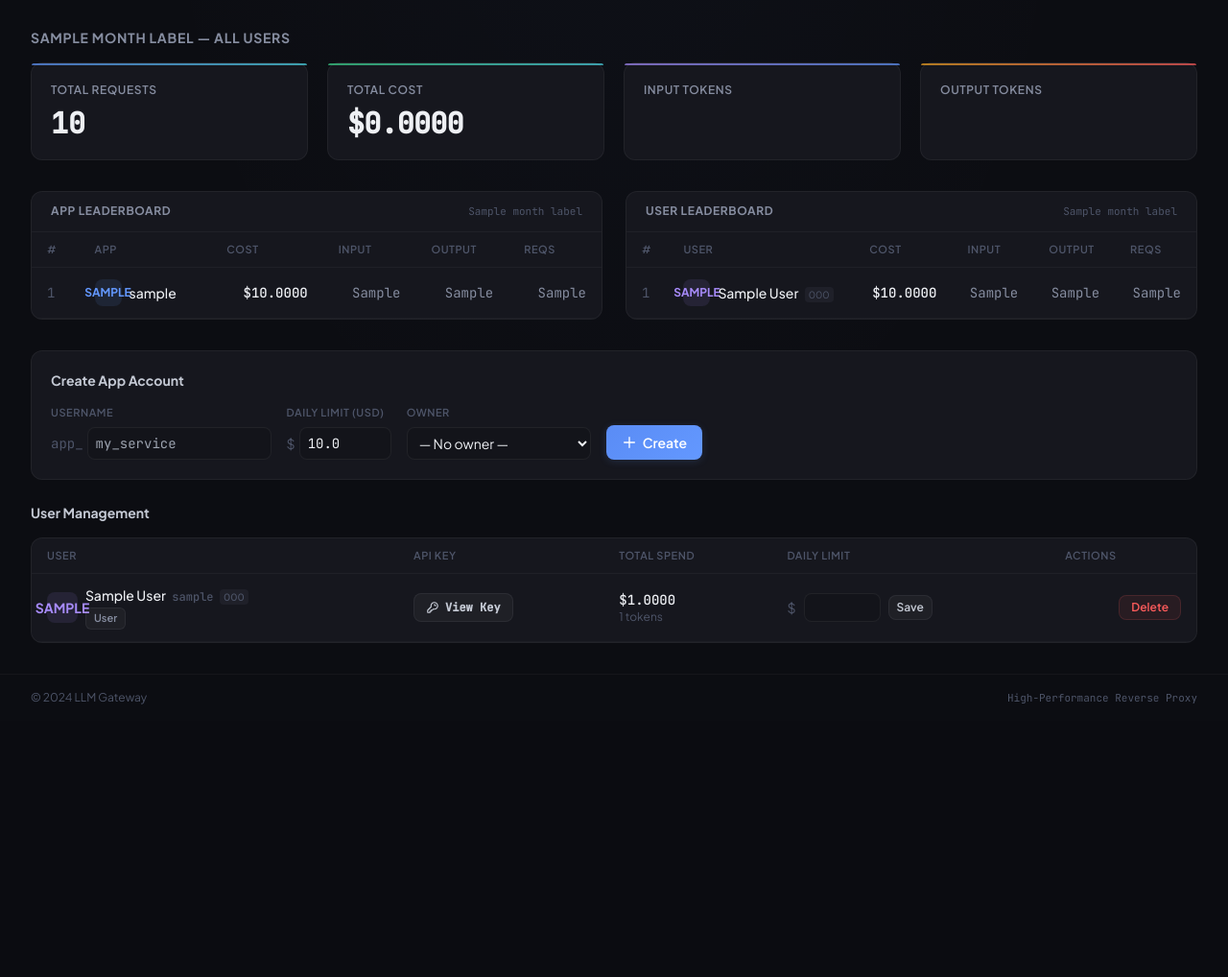
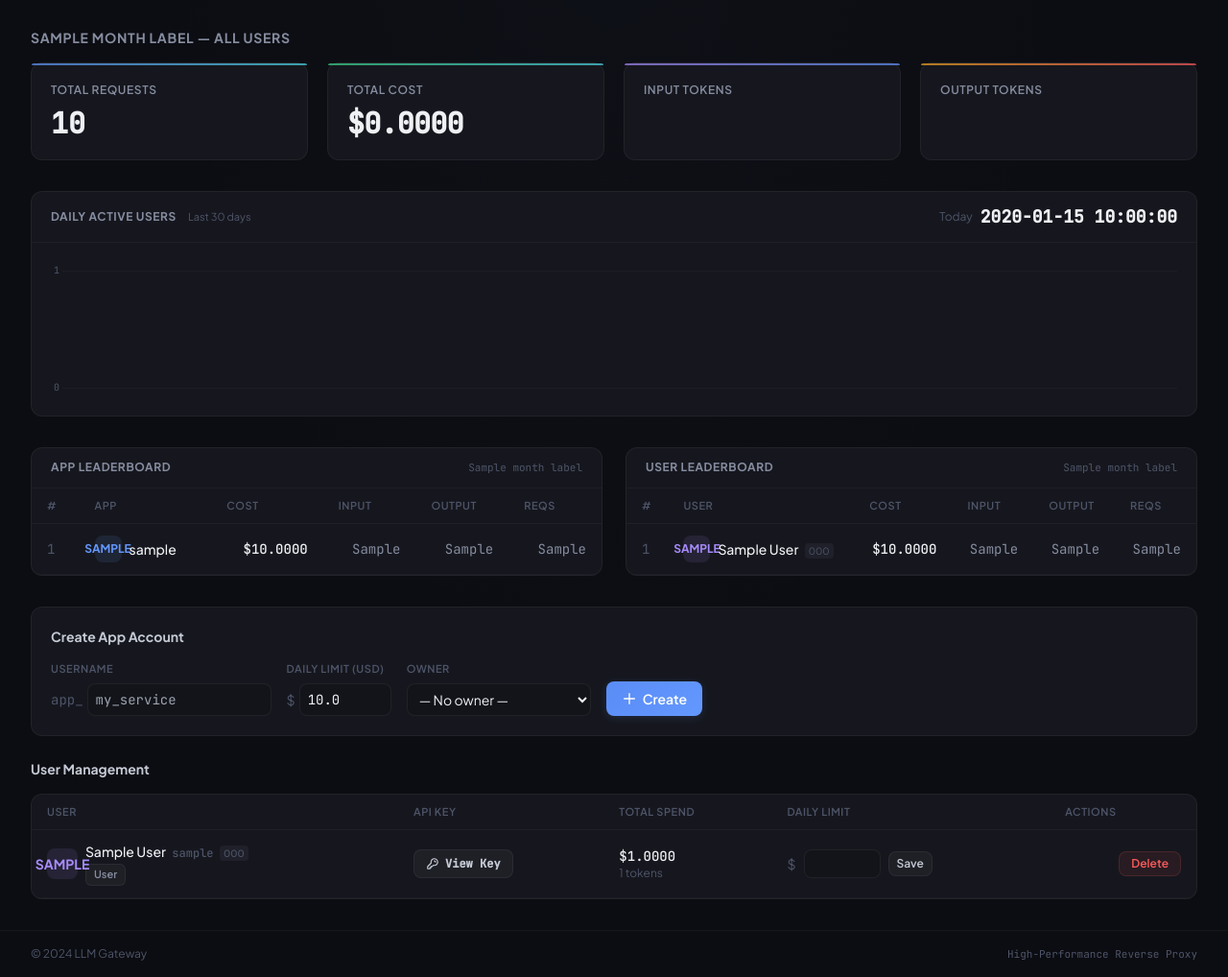
Before and after one commit to bwinken/llm-gateway, a Python web app: template app/templates/admin.html in a window 1280 px wide. Shown: the part 147-1165 px from the top of the page at 96% size. Before the commit the page ends 881 px from the top, so only its background shows below. Run offline with Jinja, Linux system fonts and the light colour scheme; the template is opened without the code that fills it: most values are stand-ins (such as "Sample title", 1, 10 or a date in 2020); some libraries are stand-ins or nearby versions.

Commit message:
Add DAU stats, configurable JWT issuer, and created_at index
- Add DAU trend chart (30-day bar chart) to admin dashboard
- Add get_dau_trends() stats function with COUNT(DISTINCT user_id) per day
- Add created_at index on usage_logs for efficient DAU queries
- Make JWT issuer configurable via AUTH_BASE_URL env var (was hardcoded)
- Update .env.example and deploy/setup.sh with AUTH_BASE_URL

Co-Authored-By: Claude Opus 4.6 <noreply@anthropic.com>

```diff
--- a/app/core/auth.py
+++ b/app/core/auth.py
@@ -17,7 +17,7 @@ import jwt
 from fastapi import HTTPException, Request
 from sqlmodel import Session, select
 
-from app.core.config import AUTH_CENTER_APP_ID, AUTH_CENTER_PUBLIC_KEY_PATH
+from app.core.config import AUTH_BASE_URL, AUTH_CENTER_APP_ID, AUTH_CENTER_PUBLIC_KEY_PATH
 from app.core.logger import logger
 from app.models.schema import User
 
@@ -37,7 +37,7 @@ def _decode_jwt(token: str) -> dict | None:
             _load_public_key(),
             algorithms=[_ALGORITHM],
             audience=AUTH_CENTER_APP_ID,
-            issuer="auth-center",
+            issuer=AUTH_BASE_URL,
             leeway=5,
         )
     except jwt.ExpiredSignatureError:
--- a/app/core/config.py
+++ b/app/core/config.py
@@ -30,6 +30,7 @@ DATABASE_URL: str = os.getenv("DATABASE_URL", "postgresql://llm_gateway:password
 # AuthCenter JWT validation (oauth2-proxy handles login flow)
 AUTH_CENTER_APP_ID: str = os.getenv("AUTH_CENTER_APP_ID", "llm_gateway")
 AUTH_CENTER_PUBLIC_KEY_PATH: str = os.getenv("AUTH_CENTER_PUBLIC_KEY_PATH", "./keys/public.pem")
+AUTH_BASE_URL: str = os.getenv("AUTH_BASE_URL", "auth-center")
 
 
 def _load_toml() -> dict[str, Any]:
--- a/app/models/schema.py
+++ b/app/models/schema.py
@@ -34,6 +34,7 @@ class UsageLog(SQLModel, table=True):
     __tablename__ = "usage_logs"
     __table_args__ = (
         Index("ix_usage_user_created", "user_id", "created_at"),
+        Index("ix_usage_created_at", "created_at"),
     )
 
     id: int | None = Field(default=None, primary_key=True)
--- a/app/templates/admin.html
+++ b/app/templates/admin.html
@@ -47,8 +47,27 @@
     </div>
 </div>
 
+{# ── DAU Trend ── #}
+<div class="mb-8 gw-anim gw-d2">
+    <div class="gw-card overflow-hidden">
+        <div class="px-5 py-3 flex items-center justify-between" style="border-bottom:1px solid rgba(255,255,255,0.04)">
+            <div class="flex items-center gap-3">
+                <h3 class="text-xs font-bold text-t3 uppercase tracking-wider">Daily Active Users</h3>
+                <span class="text-[11px] text-t4">Last 30 days</span>
+            </div>
+            <div class="flex items-center gap-2">
+                <span class="text-xs text-t4">Today</span>
+                <span class="text-lg font-bold font-mono text-t1">{{ today_dau }}</span>
+            </div>
+        </div>
+        <div class="p-5" style="height:180px">
+            <canvas id="dauChart"></canvas>
+        </div>
+    </div>
+</div>
+
 {# ── Leaderboards ── #}
-<div class="grid grid-cols-1 lg:grid-cols-2 gap-6 mb-8 gw-anim gw-d2">
+<div class="grid grid-cols-1 lg:grid-cols-2 gap-6 mb-8 gw-anim gw-d3">
     {# App Leaderboard #}
     <div class="gw-card overflow-hidden">
         <div class="px-5 py-3 flex items-center gap-2" style="border-bottom:1px solid rgba(255,255,255,0.04)">
@@ -135,7 +154,7 @@
 </div>
 
 {# ── Create App Account ── #}
-<div class="gw-card p-5 mb-6 gw-anim gw-d3">
+<div class="gw-card p-5 mb-6 gw-anim gw-d4">
     <h2 class="text-sm font-bold text-t2 mb-4">Create App Account</h2>
     <form action="/admin/users/create" method="POST" class="flex items-end gap-4 flex-wrap">
         <div>
@@ -172,7 +191,7 @@
 </div>
 
 {# ── User Management ── #}
-<div class="gw-anim gw-d4">
+<div class="gw-anim gw-d5">
     <h2 class="text-sm font-bold text-t2 mb-4">User Management</h2>
     <div class="gw-card overflow-hidden">
         <div class="overflow-x-auto">
@@ -323,4 +342,59 @@
     }
     document.addEventListener('keydown', function(e) { if (e.key === 'Escape') closeKeyModal(); });
 </script>
+
+<script>
+(function(){
+    var raw = {{ dau_data | tojson }};
+    var labels = raw.map(function(d){ return d.date.slice(5); });
+    var values = raw.map(function(d){ return d.dau; });
+    var ctx = document.getElementById('dauChart');
+    if (!ctx) return;
+    new Chart(ctx, {
+        type: 'bar',
+        data: {
+            labels: labels,
+            datasets: [{
+                data: values,
+                backgroundColor: 'rgba(99,152,255,0.35)',
+                hoverBackgroundColor: 'rgba(99,152,255,0.6)',
+                borderRadius: 3,
+                barPercentage: 0.7,
+            }]
+        },
+        options: {
+            responsive: true,
+            maintainAspectRatio: false,
+            plugins: {
+                legend: { display: false },
+                tooltip: {
+                    backgroundColor: '#1f2029',
+                    borderColor: 'rgba(255,255,255,0.08)',
+                    borderWidth: 1,
+                    titleColor: '#eef0f4',
+                    bodyColor: '#c4c9d4',
+                    cornerRadius: 8,
+                    padding: 8,
+                    callbacks: {
+                        label: function(c){ return c.parsed.y + ' active users'; }
+                    }
+                }
+            },
+            scales: {
+                x: {
+                    grid: { display: false },
+                    ticks: { color: '#4e5569', font: { size: 10, family: 'JetBrains Mono' }, maxRotation: 0, autoSkip: true, maxTicksLimit: 10 },
+                    border: { display: false }
+                },
+                y: {
+                    beginAtZero: true,
+                    grid: { color: 'rgba(255,255,255,0.03)' },
+                    ticks: { color: '#4e5569', font: { size: 10, family: 'JetBrains Mono' }, precision: 0 },
+                    border: { display: false }
+                }
+            }
+        }
+    });
+})();
+</script>
 {% endblock %}
```
Also changed, not shown: alembic/versions/c7f3e9b45a02_add_created_at_index_on_usage_logs.py (added, +25 -0 lines), app/routers/admin.py (+6 -1 lines), app/services/stats.py (+17 -0 lines), 2 other files.
